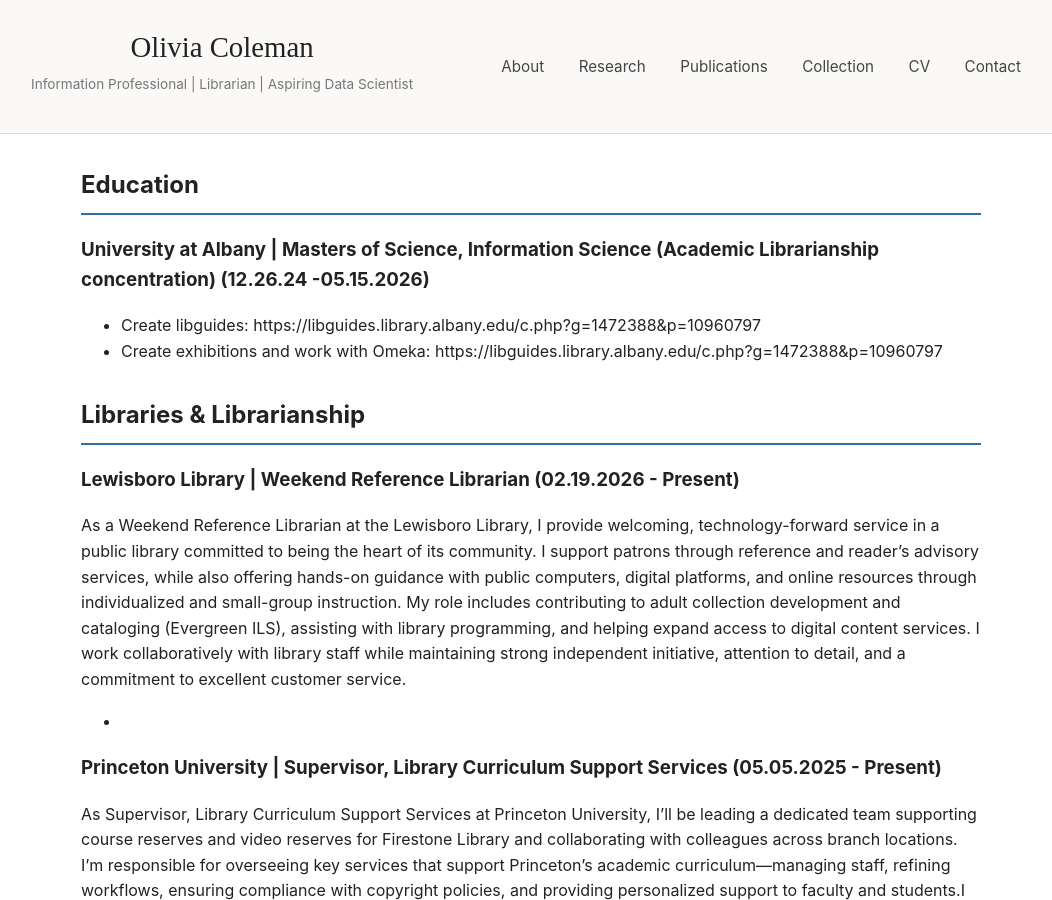
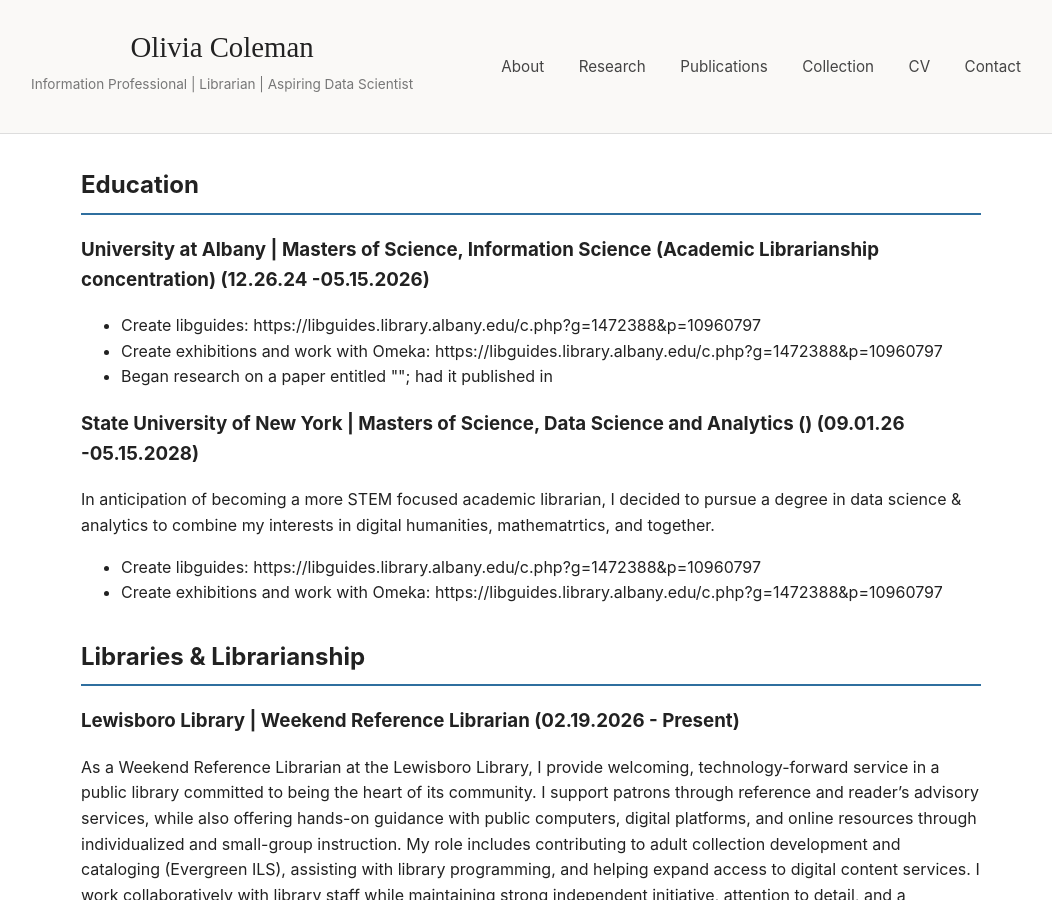
Before and after one commit to caivilo/caivilo.github.io, a Jekyll site: the page built from cv.md, in a window 1280 px wide and 900 px high. Shown: the whole window, without its empty margins (109-1161 px from the left). Built offline with Jekyll 4.4.1, drawn with Linux system fonts in a browser that asks for light colours.

Commit message:
Update cv.md

```diff
--- a/cv.md
+++ b/cv.md
@@ -11,8 +11,18 @@
         <ul>
       <li>Create libguides: https://libguides.library.albany.edu/c.php?g=1472388&p=10960797</li>
       <li>Create exhibitions and work with Omeka: https://libguides.library.albany.edu/c.php?g=1472388&p=10960797</li>
+      <li>Began research on a paper entitled ""; had it published in </li>
     </ul>
   </p>
+
+ <h3> State University of New York | Masters of Science, Data Science and Analytics () (09.01.26 -05.15.2028)</h3>
+  <p>In anticipation of becoming a more STEM focused academic librarian, I decided to pursue a degree in data science & analytics to combine my interests in digital humanities, mathematrtics, and together.
+        <ul>
+      <li>Create libguides: https://libguides.library.albany.edu/c.php?g=1472388&p=10960797</li>
+      <li>Create exhibitions and work with Omeka: https://libguides.library.albany.edu/c.php?g=1472388&p=10960797</li>
+    </ul>
+  </p>
+
 
 </section>
 
```
